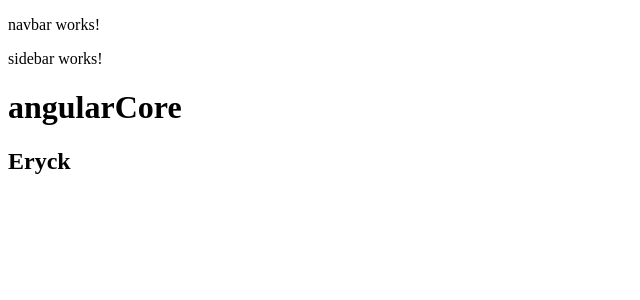
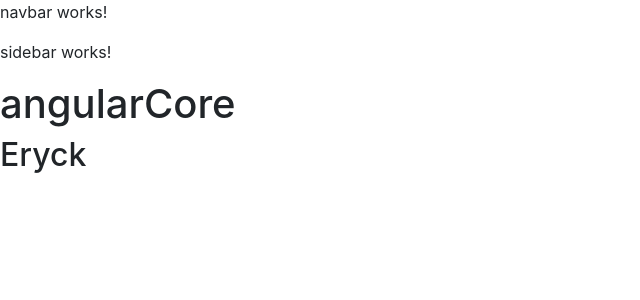
Before and after one commit to eryckalves/coreAngular, an Angular app: page / in a window 1280 px wide. Shown: the top 300 px of the page, without its empty margins (0-640 px from the left). Built offline with nearby package versions, Linux system fonts and the light colour scheme.

Commit message:
ver 0.1.0 add denpendencies

```diff
--- a/package.json
+++ b/package.json
@@ -19,6 +19,10 @@
     "@angular/platform-browser": "~9.1.1",
     "@angular/platform-browser-dynamic": "~9.1.1",
     "@angular/router": "~9.1.1",
+    "bootstrap": "^4.4.1",
+    "chart.js": "^2.9.3",
+    "jquery": "^3.5.0",
+    "popper": "^1.0.1",
     "rxjs": "~6.5.4",
     "tslib": "^1.10.0",
     "zone.js": "~0.10.2"
--- a/src/styles.css
+++ b/src/styles.css
@@ -1 +1,2 @@
 /* You can add global styles to this file, and also import other style files */
+@import '../node_modules/bootstrap//dist/css/bootstrap.min.css';
```
Also changed, not shown: 1 other file (tests, documents, lock files or other folders).
